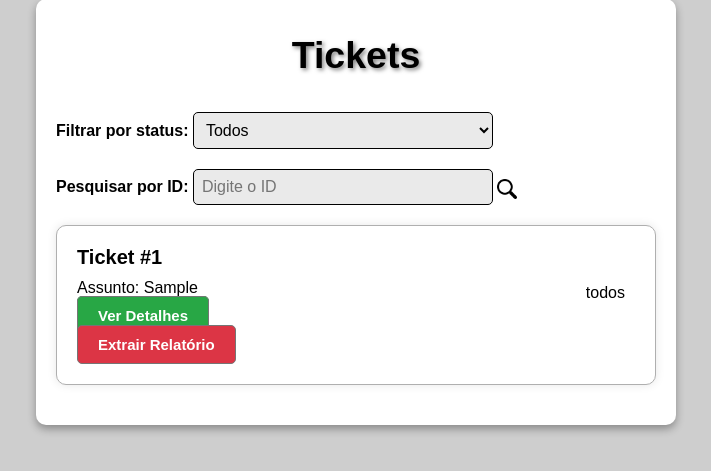
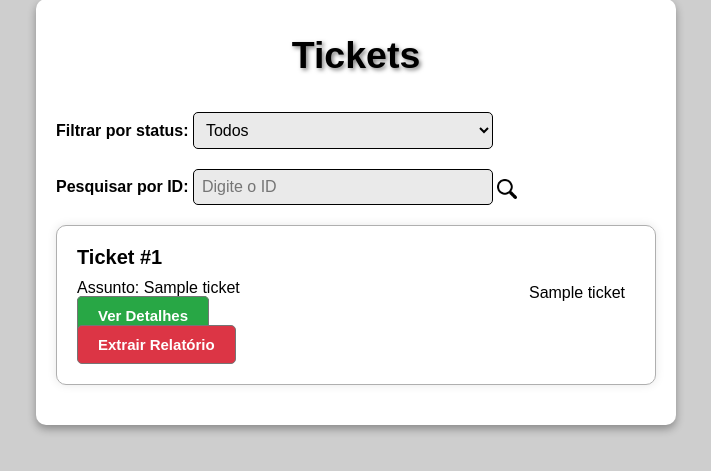
Before and after one commit to gabrielfdrz/TicketApp, a Flask app: template app/templates/acompanhamento.html in a window 1280 px wide. Shown: the part 108-579 px from the top of the page, without its empty margins (284-995 px from the left). Run offline with Flask 3, Linux system fonts and the light colour scheme; the template is opened without the code that fills it: most values are stand-ins (such as "Sample title", 1, 10 or a date in 2020); parts of the project's set-up code (start-up, migrations or seed data) failed here and were passed over.

Commit message:
Changes to be committed: 	modified:   app/__pycache__/routes.cpython-311.pyc 	modified:   app/forms/__pycache__/registrar_ticket.cpython-311.pyc 	modified:   app/routes.py     modified:   app/templates/acompanhamento.html

```diff
--- a/app/templates/acompanhamento.html
+++ b/app/templates/acompanhamento.html
@@ -13,9 +13,7 @@
       <!-- NAVBAR -->
       <header class="navbar">
         <div class="navbar-logo">
-          <form method="POST" action="/acompanhamento">
           <img src="../static/img/Logo.png" alt="Logo CNH Industrial" />
-        </form>
         </div>
         <nav class="navbar-nav">
           <ul>
@@ -49,21 +47,21 @@
         <!-- Lista de tickets -->
         <div class="ticket-list">
           {% for ticket in tickets %}
-          <div class="ticket {% if ticket.status == 'ABERTO' %}ticket-open{% else %}ticket-closed{% endif %}">
-            <h2>Ticket #{{ ticket.CD_TICKET_ID }}</h2>
-            <span class="status" id="status-{{ ticket.status|lower }}">{{ ticket.status }}</span>
-            <p>Assunto: {{ ticket.DS_PROBLEMA }}</p>
+          <div class="ticket {% if ticket[12] == 'ABERTO' %}ticket-open{% else %}ticket-closed{% endif %}">
+            <h2>Ticket #{{ ticket[0] }}</h2>
+            <span class="status" id="status-{{ ticket[12]|lower }}">{{ ticket[12] }}</span>
+            <p>Assunto: {{ ticket[8] }}</p>
             <div class="ticket-actions">
-              <a href="/ticket/{{ ticket.CD_TICKET_ID }}" class="view-button">Ver Detalhes</a>
-              {% if ticket.status == 'ABERTO' %}
-              <form method="POST" action="/ticket/{{ ticket.CD_TICKET_ID }}/cancelar">
+              <a href="/ticket/{{ ticket[0] }}" class="view-button">Ver Detalhes</a>
+              {% if ticket[12] == 'ABERTO' %}
+              <form method="POST" action="/ticket/{{ ticket[0] }}/cancelar">
                 <button class="cancel-button" type="submit">Cancelar</button>
               </form>
-              <form method="POST" action="/ticket/{{ ticket.CD_TICKET_ID }}/encerrar">
+              <form method="POST" action="/ticket/{{ ticket[0] }}/encerrar">
                 <button class="close-button" type="submit">Encerrar</button>
               </form>
               {% else %}
-              <form method="POST" action="/ticket/{{ ticket.CD_TICKET_ID }}/extrair">
+              <form method="POST" action="/ticket/{{ ticket[0] }}/extrair">
                 <button class="extract-button" type="submit">Extrair Relatório</button>
               </form>
               {% endif %}
```
Also changed, not shown: app/routes.py (+13 -12 lines).
